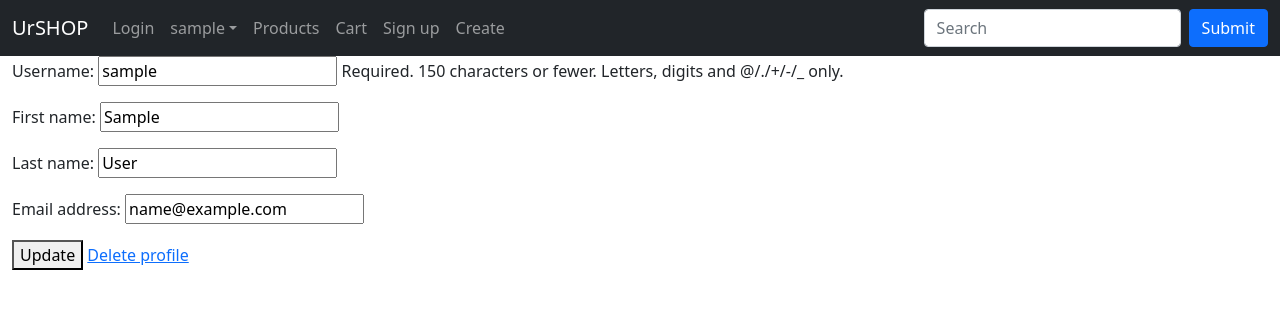
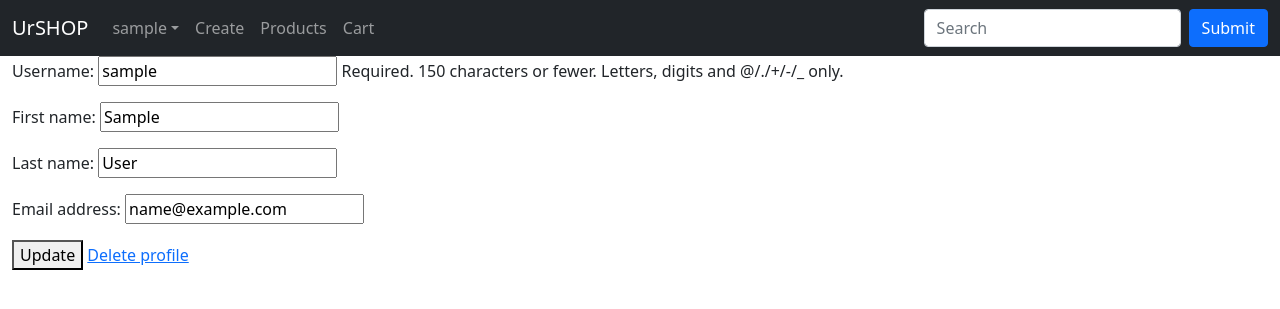
Before and after one commit to MagicRodri/urshop, a Django app: page /accounts/edit_profile/ in a window 1280 px wide. Shown: the top 309 px of the page. Run offline with Django 4.2, Linux system fonts and the light colour scheme; the visitor is signed in with stand-in values (Sample User, id 1); some libraries are stand-ins or nearby versions.

Commit message:
Reorganisez base header navbar

```diff
--- a/templates/_base.html
+++ b/templates/_base.html
@@ -32,10 +32,15 @@
 
                 <div class="collapse navbar-collapse justify-content-between" id="CollapsibleNavbar">
                     <ul class="navbar-nav">
+                        {% if not request.user.is_authenticated %}
                             <li class="nav-item">
                                 <a href={% url 'accounts:login' %} class="nav-link">Login</a>
                             </li>
 
+                            <li class="nav-item">
+                                <a href={% url 'accounts:signup' %} class="nav-link">Sign up</a>
+                            </li>
+                        {% else %}
                             <li class="nav-item dropdown">
                                 <a class="nav-link dropdown-toggle" href="#" role="button" data-bs-toggle="dropdown">{{request.user.username}}</a>
 
@@ -44,19 +49,14 @@
                                 </ul>
                             </li>
                             <li class="nav-item">
+                                <a href={% url 'products:create' %} class="nav-link">Create</a>
+                            </li>
+                        {% endif %}
+                        <li class="nav-item">
                             <a href={% url 'products:list' %} class="nav-link">Products</a>
                         </li>
                         <li class="nav-item">
                             <a href ={% url 'carts:detail' %} class="nav-link">Cart</a>
-                        </li>
-
-                        <li class="nav-item">
-                            <a href={% url 'accounts:signup' %} class="nav-link">Sign up</a>
-                        </li>
-
-
-                        <li class="nav-item">
-                            <a href={% url 'products:create' %} class="nav-link">Create</a>
                         </li>
 
                     </ul>
```
Lines whose indentation alone changed are shown as unchanged.
